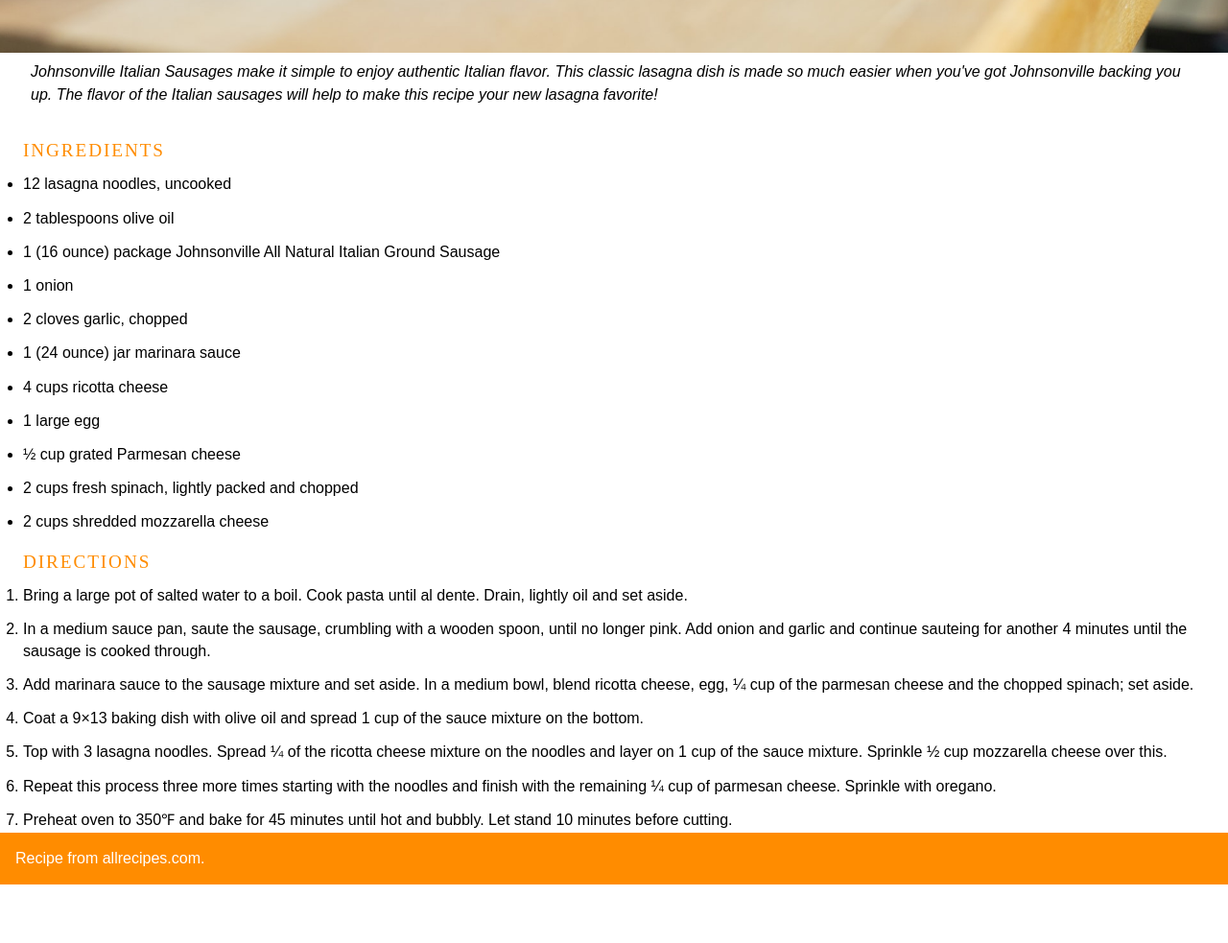
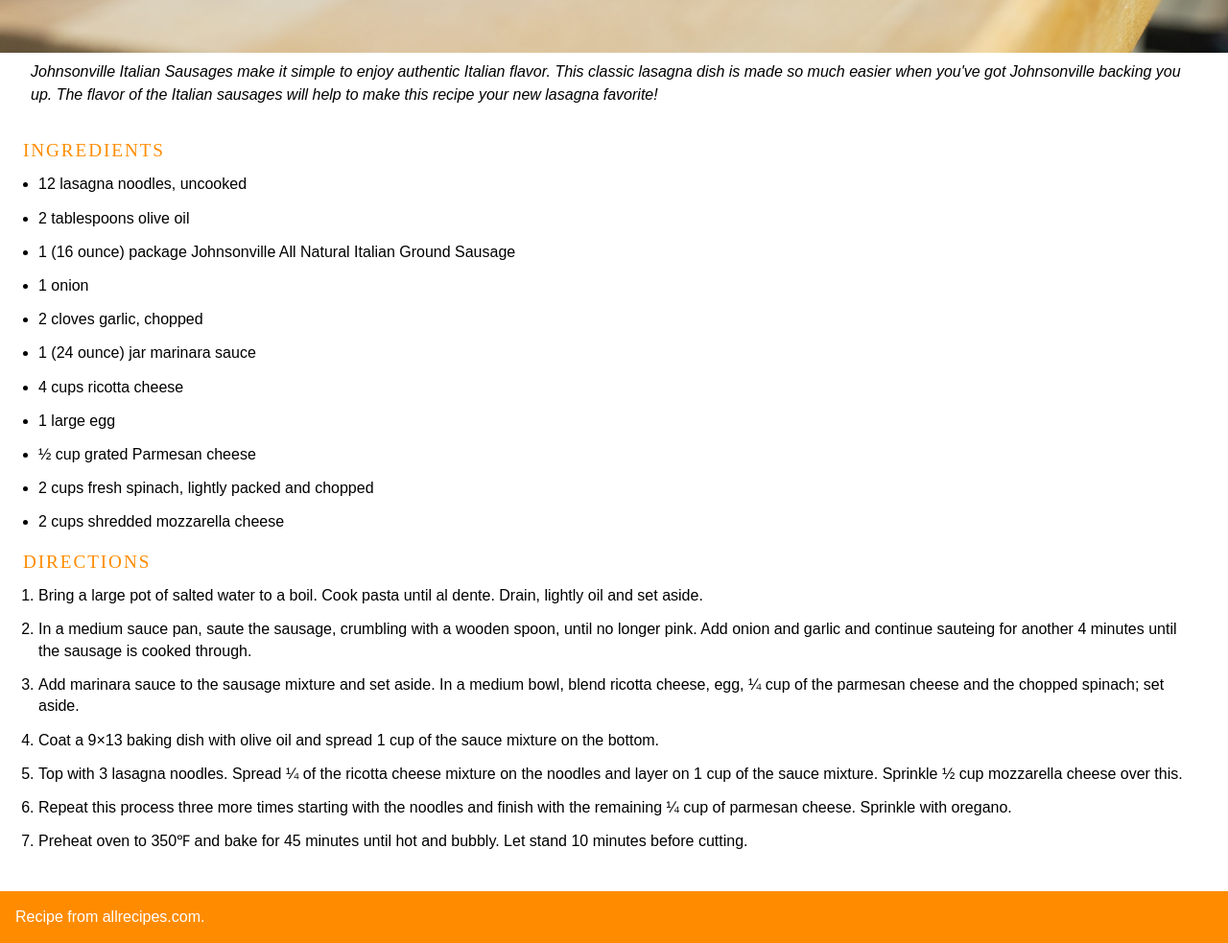
Before and after one commit to yuwatenn/yuwatenn.github.io, a plain HTML site: page grc338/css-mobile-first/index.html in a window 1280 px wide. Shown: the part 928-1911 px from the top of the page at 96% size. Before the commit the page ends 1850 px from the top, so only its background shows below. Drawn offline with Linux system fonts and the light colour scheme; a web font is replaced by a local one.

Commit message:
Update lasagnastyle.css

```diff
--- a/grc338/css-mobile-first/lasagnastyle.css
+++ b/grc338/css-mobile-first/lasagnastyle.css
@@ -39,12 +39,12 @@
 letter-spacing: 0.1em;
 margin: 0.5em 1.5rem 0.5em;
 }
-/* ul{
-    margin: 0.1em 1em 0.1em;
+ul{
+    margin: 0.1em 1em 0.2em;
 }
 ol {
-    margin: 0.1em 1em 0.2em;
-} */
+    margin: 0.1em 1em 2.5em;
+}
 li{
     margin: 0.8em 1.5em 0.1em;
 }
```
